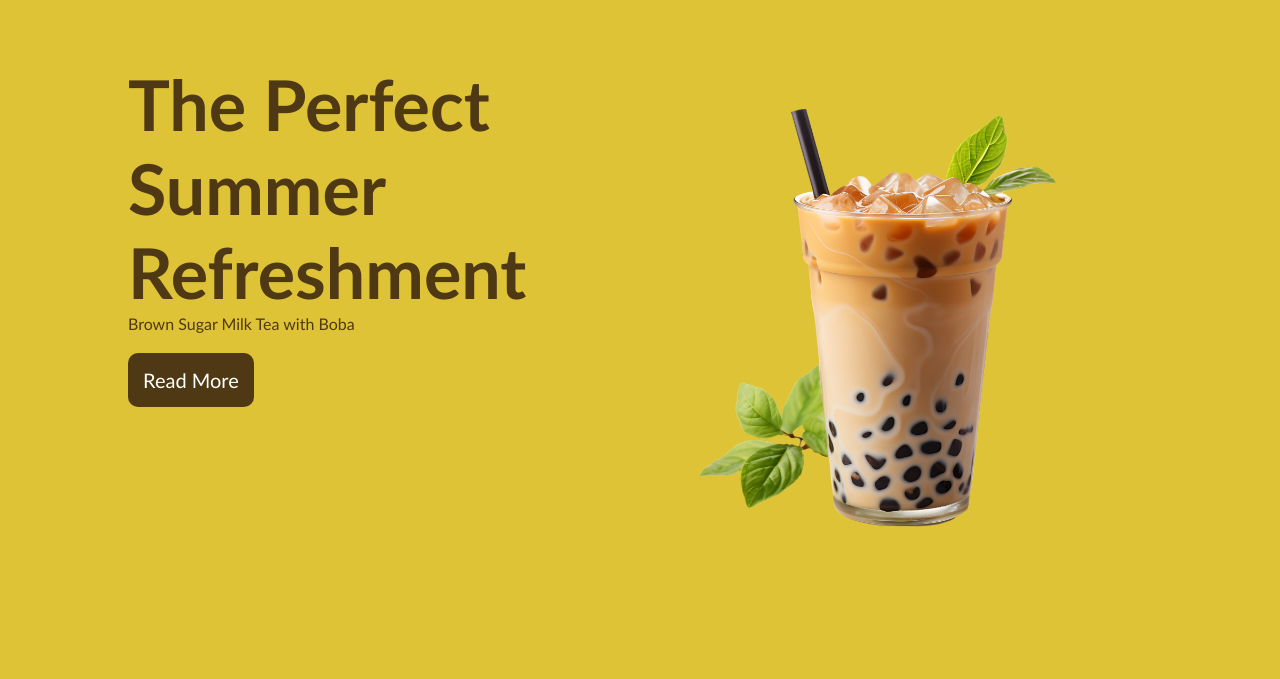
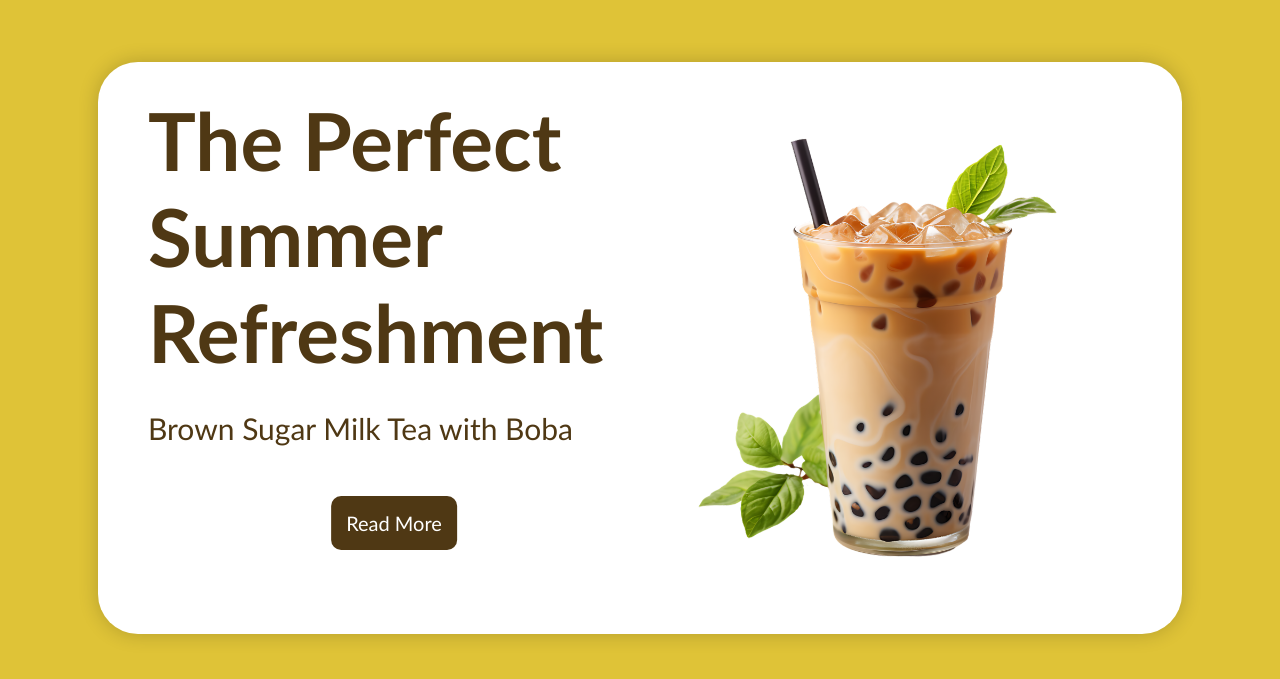
Before and after one commit to okethan35/Product-Launch, a plain HTML site: page product.html in a window 1280 px wide. Shown: the part 187-866 px from the top of the page. Before the commit the page ends 831 px from the top, so only its background shows below. Drawn offline with Linux system fonts and the light colour scheme.

Commit message:
Update product.css

```diff
--- a/product.css
+++ b/product.css
@@ -78,6 +78,25 @@ nav img {
 .header{
     width: 80%;
     margin: 70px auto;
+    padding: 30px;
+    background-color: #fff;
+    border-radius: 40px;
+    box-shadow: 0 0 20px 0px rgba(0,0,0,0.2);
+
+    animation-duration: 0.75s;
+    animation-name: animate-fade;
+    animation-delay: 0.25s;
+    animation-fill-mode: backwards;
+}
+@keyframes animate-fade{
+    0% {
+        transform: translateY(-100%);
+        opacity: 0;
+    }
+    100% {
+        transform: translateY(0%);
+        opacity: 1;
+    }
 }
 .container{
     display:grid;
@@ -87,8 +106,12 @@ nav img {
 .container img{
     width: 100%;
 }
+.container div{
+    padding-left: 20px;
+    height:100%;
+}
 .container div h3{
-    font-size: 70px;
+    font-size: 80px;
 }
 .container div a{
     padding:15px;
@@ -98,4 +121,17 @@ nav img {
     border-radius: 10px;
     color: #fff;
     font-size: 20px;
+    position:relative;
+    left: 50%;
+    bottom: 0%;
+    -ms-transform: translateX(-50%);
+    transform: translateX(-50%);
+    transition: 0.5s;
 }
+.container div a:hover{
+    background-color:#80612c;
+}
+.container p{
+    padding: 30px 0px;
+    font-size: 30px;
+}
```
